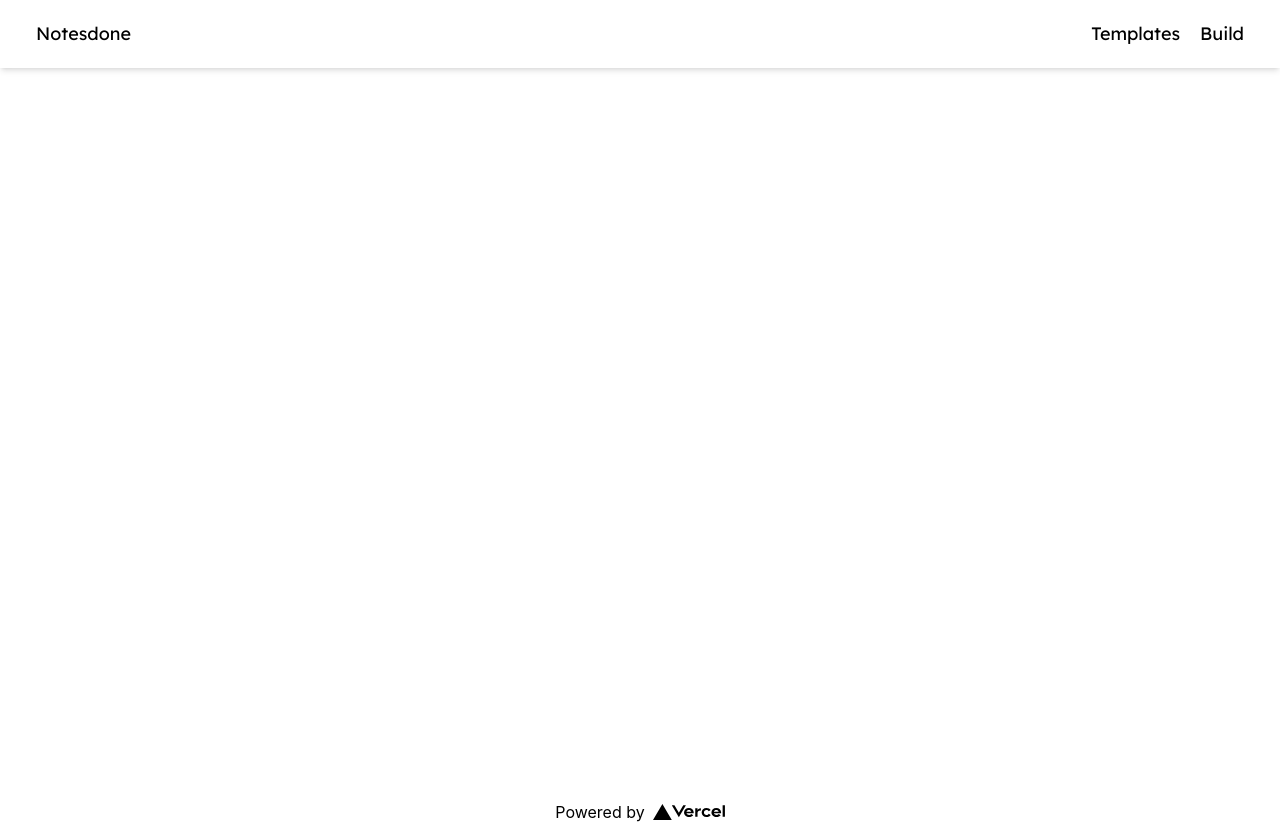
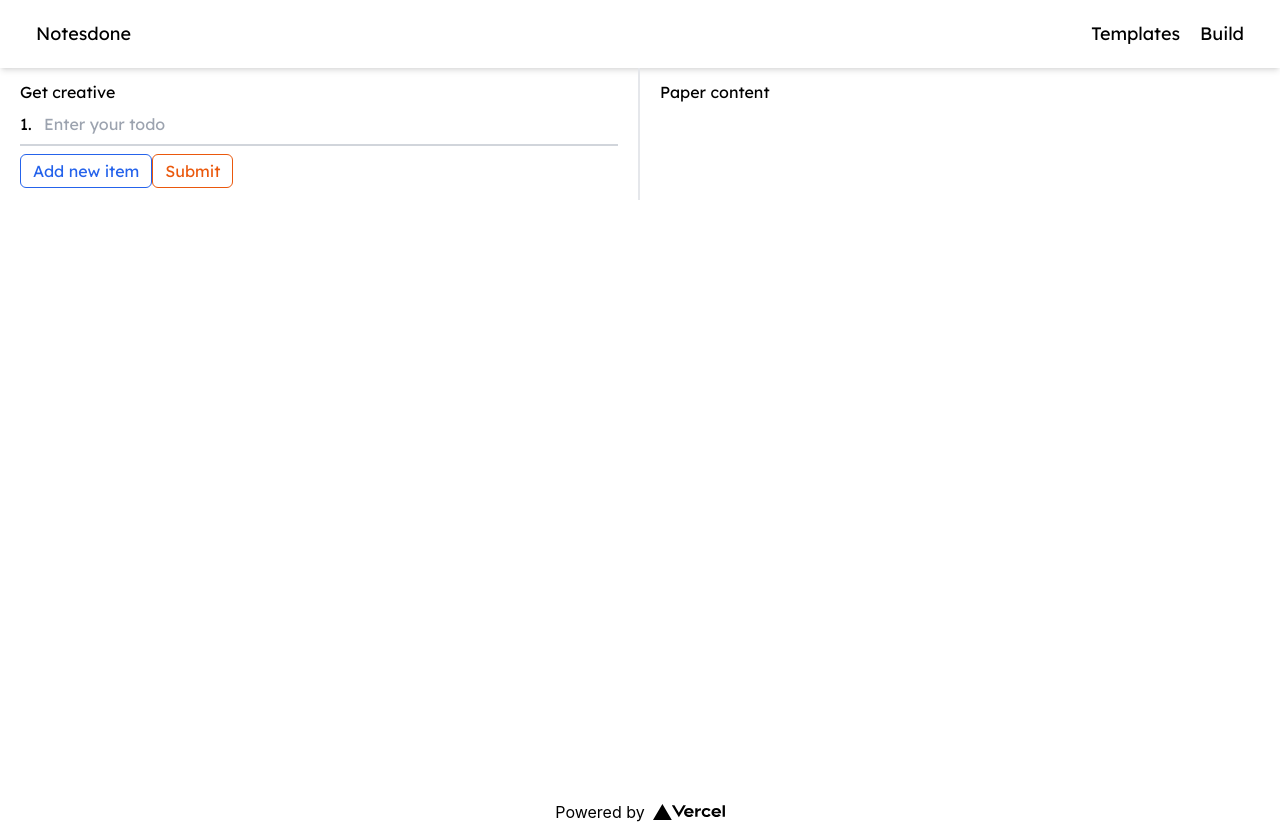
Before and after one commit to bekzodnj/Notesdone, a Next.js app: page / in a window 1280 px wide. Built offline with nearby package versions, Linux system fonts and the light colour scheme.

Commit message:
custom Tailwind styling, react-hook form

```diff
--- /dev/null
+++ b/components/FormControl.tsx
@@ -0,0 +1,68 @@
+import { useForm, useFieldArray, useWatch } from 'react-hook-form';
+
+interface INotesData {
+  notes: { noteTitle: string }[];
+}
+export const FormControl = () => {
+  const { register, control, handleSubmit, formState, watch, reset } = useForm({
+    defaultValues: {
+      notes: [{ noteTitle: '' }],
+    },
+    mode: 'onBlur',
+  });
+
+  const { fields, append, remove } = useFieldArray({
+    control,
+    name: 'notes',
+  });
+
+  const onSubmit = (data: INotesData) => console.log(data);
+
+  console.log(useWatch({ control, name: 'notes' }));
+  return (
+    <>
+      <section className='basis-1/2 h-full border-r-2 py-3 px-5'>
+        <h2>Get creative</h2>
+
+        <form onSubmit={handleSubmit(onSubmit)}>
+          {/* <img src="images/{ds}" alt="" /> */}
+          <ul className='mb-2'>
+            {fields.map((item, index) => {
+              return (
+                <li key={item.id} className='relative [&>button]:hover:visible'>
+                  <label id='todo-id' className='absolute left-0 top-2'>
+                    {index + 1}.
+                  </label>
+                  <input
+                    {...register(`notes.${index}.noteTitle` as const)}
+                    defaultValue={item.noteTitle}
+                    placeholder='Enter your todo'
+                    className='w-full border-b-2 border-gray-300 pl-6 py-2 focus:outline-none focus:border-indigo-600 '
+                  />
+                  <button
+                    type='button'
+                    onClick={() => remove(index)}
+                    className='h-full w-10 absolute right-0 top-0 text-gray-500 border rounded-full bg-gray-100 invisible'
+                  >
+                    &#10006;
+                  </button>
+                </li>
+              );
+            })}
+          </ul>
+          <button
+            type='button'
+            onClick={() => append({ noteTitle: '' })}
+            className='border border-blue-600 rounded-md px-3 py-1 text-blue-600 hover:bg-blue-600 hover:text-white'
+          >
+            Add new item
+          </button>
+          <input
+            type='submit'
+            className='border border-orange-600 rounded-md px-3 py-1 text-orange-600 hover:bg-orange-600 hover:text-white hover:cursor-pointer'
+          />
+        </form>
+      </section>
+    </>
+  );
+};
--- a/package.json
+++ b/package.json
@@ -12,7 +12,9 @@
     "@next/font": "^13.0.6",
     "next": "13.0.6",
     "react": "18.2.0",
-    "react-dom": "18.2.0"
+    "react-dom": "18.2.0",
+    "react-hook-form": "^7.41.0",
+    "zustand": "^4.1.5"
   },
   "devDependencies": {
     "@tailwindcss/forms": "^0.5.3",
--- a/pages/index.tsx
+++ b/pages/index.tsx
@@ -3,6 +3,7 @@ import Image from 'next/image';
 import styles from '../styles/Home.module.css';
 
 import { Navbar } from '../components/Navbar';
+import { FormControl } from '../components/FormControl';
 
 import { Lexend } from '@next/font/google';
 // If loading a variable font, you don't need to specify the font weight
@@ -17,10 +18,7 @@ export default function Home() {
         <link rel='icon' href='/favicon.ico' />
       </Head>
 
-      <main className={'h-screen ' + lexend.className}>
-        <Navbar />
-      </main>
-
+      <Main />
       <footer className={styles.footer}>
         <a
           href='https://vercel.com?utm_source=create-next-app&utm_medium=default-template&utm_campaign=create-next-app'
@@ -36,3 +34,18 @@ export default function Home() {
     </div>
   );
 }
+
+function Main() {
+  return (
+    <main className={'h-screen ' + lexend.className}>
+      <Navbar />
+
+      <div className='flex f-full'>
+        <FormControl />
+        <section id='paper_content' className='basis-1/2 py-3 px-5'>
+          Paper content
+        </section>
+      </div>
+    </main>
+  );
+}
--- a/tailwind.config.js
+++ b/tailwind.config.js
@@ -8,4 +8,7 @@ module.exports = {
     extend: {},
   },
   plugins: [],
+  // future: {
+  //   hoverOnlyWhenSupported: true,
+  // },
 };
```
Also changed, not shown: 1 other file (tests, documents, lock files or other folders).
